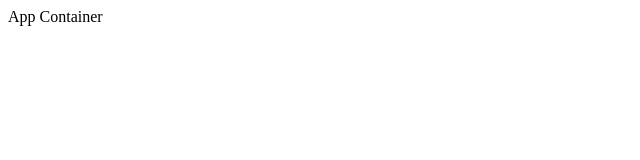
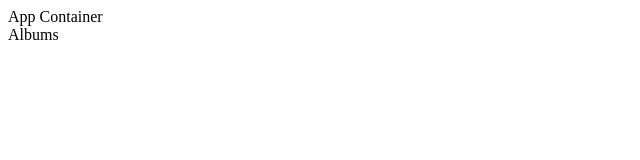
Before and after one commit to fabiomrosa/sbws-albums, a React (Create React App) app: page / in a window 1280 px wide. Shown: the top 160 px of the page, without its empty margins (0-640 px from the left). Built offline with nearby package versions, Linux system fonts and the light colour scheme.

Commit message:
Add albums component

```diff
--- /dev/null
+++ b/src/components/Albums.js
@@ -0,0 +1,9 @@
+import React from 'react';
+
+const Albums = () => (
+  <div>
+    Albums
+  </div>
+);
+
+export default Albums;
--- a/src/routes.js
+++ b/src/routes.js
@@ -1,9 +1,12 @@
 import React from 'react';
-import { Switch } from 'react-router'
+import { Route, Switch } from 'react-router'
 import App from './containers/App';
+import Albums from './components/Albums';
 
 export default (
   <App>
-    <Switch></Switch>
+    <Switch>
+      <Route exact path="/" component={ Albums } />
+    </Switch>
   </App>
 );
```
